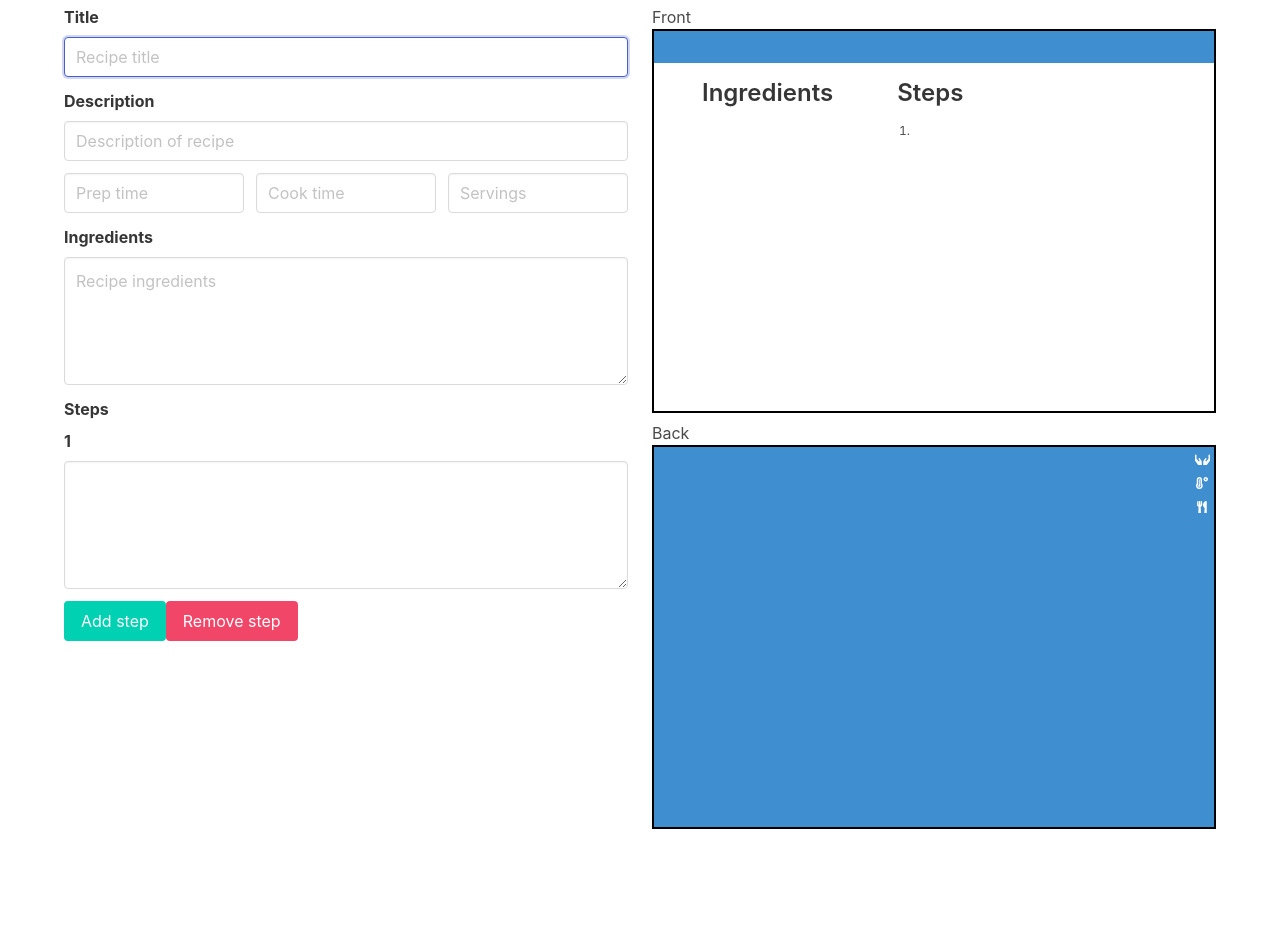
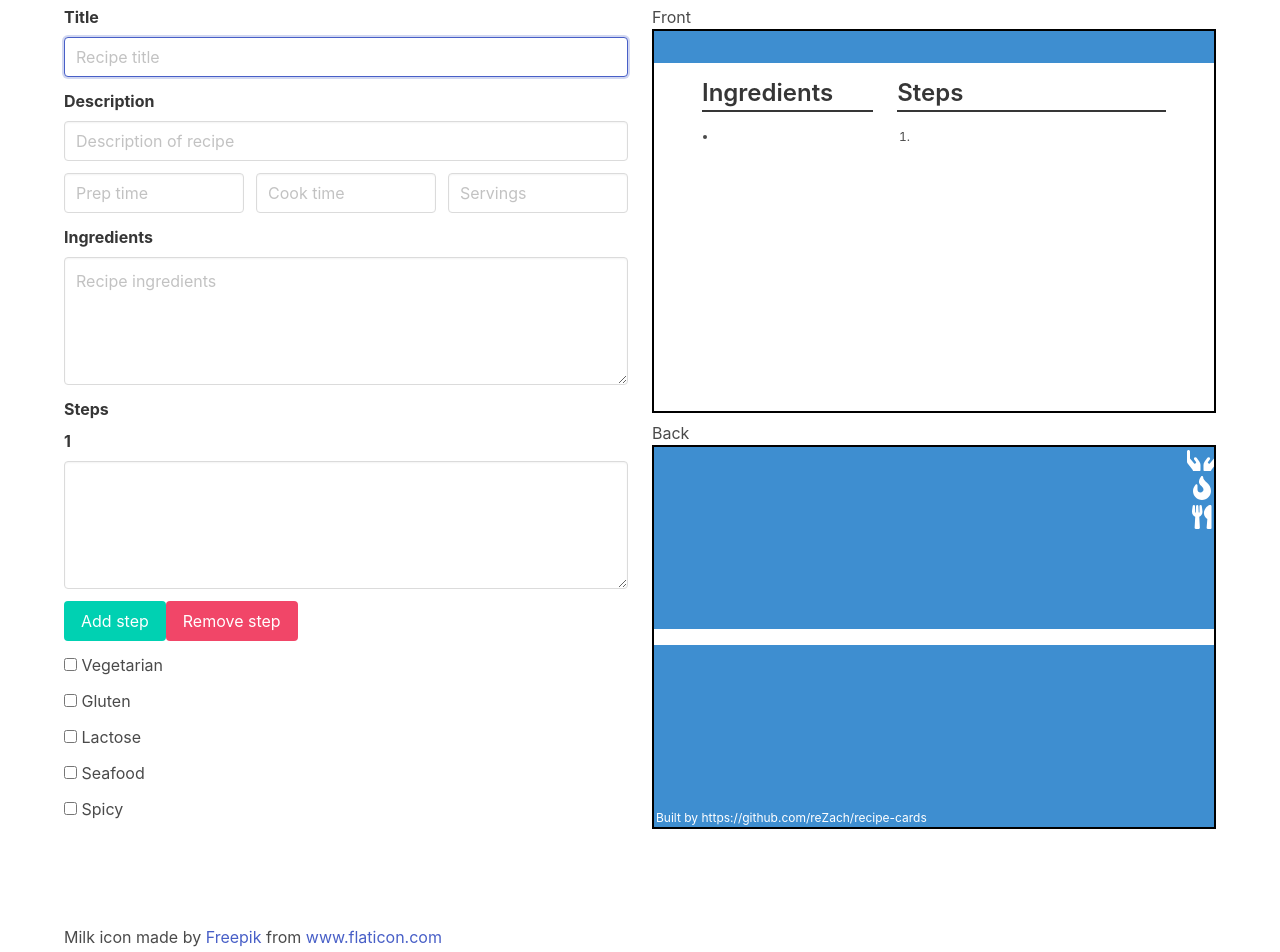
Before and after one commit to reZach/recipe-cards, a React (Create React App) app: page / in a window 1280 px wide. Shown: the part 260-1212 px from the top of the page. Before the commit the page ends 1137 px from the top, so only its background shows below. Built offline with nearby package versions, Linux system fonts and the light colour scheme.

Commit message:
adding dietary modifiers

```diff
--- a/src/App.css
+++ b/src/App.css
@@ -51,6 +51,15 @@
   min-height: 100%;
 }
 
+.badges {
+  position: absolute;
+  width: 200px;
+  top: 0px;
+  left: 0px;
+  text-align: left;
+  color: white;
+}
+
 .tiled-info {
   position: absolute;
   width: 200px;
@@ -59,3 +68,12 @@
   text-align: right;
   color: white;
 }
+
+.built-by {
+  position: absolute;
+  width: 100%;
+  bottom: 0px;
+  left: 2px;
+  text-align: left;
+  color: white;
+}
--- a/src/App.jsx
+++ b/src/App.jsx
@@ -1,4 +1,4 @@
-import logo from "./logo.svg";
+import milk from "./milk-bottle.svg";
 import * as React from "react";
 import "./App.css";
 import "bulma/css/bulma.css";
@@ -16,6 +16,11 @@ class App extends React.Component {
       servings: null,
       ingredients: "",
       steps: [""],
+      vegetarian: false,
+      gluten: false,
+      lactose: false,
+      seafood: false,
+      spicy: false,
     };
 
     this.setTitle = this.setTitle.bind(this);
@@ -27,6 +32,11 @@ class App extends React.Component {
     this.setStep = this.setStep.bind(this);
     this.addStep = this.addStep.bind(this);
     this.removeStep = this.removeStep.bind(this);
+    this.setVegetarian = this.setVegetarian.bind(this);
+    this.setGluten = this.setGluten.bind(this);
+    this.setLactose = this.setLactose.bind(this);
+    this.setSeafood = this.setSeafood.bind(this);
+    this.setSpicy = this.setSpicy.bind(this);
     this.renderSteps = this.renderSteps.bind(this);
     this.renderFrontPreview = this.renderFrontPreview.bind(this);
     this.renderBackPreview = this.renderBackPreview.bind(this);
@@ -53,21 +63,21 @@ class App extends React.Component {
     });
   }
 
-  setPrep(event){
+  setPrep(event) {
     const value = event.target.value;
     this.setState({
       prep: value,
     });
   }
 
-  setCook(event){
+  setCook(event) {
     const value = event.target.value;
     this.setState({
       cook: value,
     });
   }
 
-  setServings(event){
+  setServings(event) {
     const value = event.target.value;
     this.setState({
       servings: value,
@@ -105,6 +115,41 @@ class App extends React.Component {
     this.setState({ steps });
   }
 
+  setVegetarian(event) {
+    const value = event.target.checked;
+    this.setState({
+      vegetarian: value,
+    });
+  }
+
+  setGluten(event) {
+    const value = event.target.checked;
+    this.setState({
+      gluten: value,
+    });
+  }
+
+  setLactose(event) {
+    const value = event.target.checked;
+    this.setState({
+      lactose: value,
+    });
+  }
+
+  setSeafood(event) {
+    const value = event.target.checked;
+    this.setState({
+      seafood: value,
+    });
+  }
+
+  setSpicy(event) {
+    const value = event.target.checked;
+    this.setState({
+      spicy: value,
+    });
+  }
+
   renderSteps() {
     let steps = [];
 
@@ -140,13 +185,27 @@ class App extends React.Component {
           <div className="container">
             <div className="columns">
               <div className="column is-two-fifths">
-                <h4 className="title is-4 mb-4">Ingredients</h4>
-                {this.state.ingredients.split("\n").map((ingredient, index) => {
-                  return <div key={index}>{ingredient}</div>;
-                })}
+                <h4
+                  className="title is-4 mb-4 pb-1"
+                  style={{ borderBottom: "2px solid #363636" }}
+                >
+                  Ingredients
+                </h4>
+                <ul className="pl-4" style={{ listStyle: "disc" }}>
+                  {this.state.ingredients
+                    .split("\n")
+                    .map((value, index, array) => {
+                      return <li key={index}>{value}</li>;
+                    })}
+                </ul>
               </div>
               <div className="column is-three-fifths">
-                <h4 className="title is-4 mb-4">Steps</h4>
+                <h4
+                  className="title is-4 mb-4 pb-1"
+                  style={{ borderBottom: "2px solid #363636" }}
+                >
+                  Steps
+                </h4>
                 <ol type="1" className="pl-4">
                   {this.state.steps.map((value, index, array) => {
                     return <li key={index}>{value}</li>;
@@ -164,34 +223,72 @@ class App extends React.Component {
     return (
       <div className="container card-preview">
         <section class="hero is-info is-fullheight">
-          <div class="hero-body">
-            <div class="container">
-              <h1 class="title has-text-centered">{this.state.title}</h1>
-              <h2 class="subtitle has-text-centered">
+          <div class="hero-body pl-0 pr-0">
+            <div
+              class="container"
+              style={{ border: "6px solid white", backgroundColor: "white" }}
+            >
+              <h1 class="title has-text-centered" style={{ color: "#363636" }}>
+                {this.state.title}
+              </h1>
+              <h2
+                class="subtitle has-text-centered"
+                style={{ color: "#363636" }}
+              >
                 {this.state.description}
               </h2>
             </div>
           </div>
         </section>
+        <div className="badges">
+          {this.state.vegetarian ? (
+            <span class="icon">
+              <i class="fas fa-leaf fa-2x"></i>
+            </span>
+          ) : null}
+          {this.state.gluten ? (
+            <span class="icon">
+              <i class="fas fa-bread-slice fa-2x"></i>
+            </span>
+          ) : null}
+          {this.state.lactose ? (
+            <span class="icon">
+              <img src={milk} />
+            </span>
+          ) : null}
+          {this.state.seafood ? (
+            <span class="icon">
+              <i class="fas fa-fish fa-2x"></i>
+            </span>
+          ) : null}
+          {this.state.spicy ? (
+            <span class="icon">
+              <i class="fas fa-pepper-hot fa-2x"></i>
+            </span>
+          ) : null}
+        </div>
         <div className="tiled-info">
           <div>
             {this.state.prep}
             <span class="icon is-left">
-              <i class="fas fa-hands"></i>
+              <i class="fas fa-hands fa-2x"></i>
             </span>
           </div>
           <div>
             {this.state.cook}
             <span class="icon is-left">
-              <i class="fas fa-temperature-high"></i>
+              <i class="fas fa-fire fa-2x"></i>
             </span>
           </div>
           <div>
             {this.state.servings}
             <span class="icon is-left">
-              <i class="fas fa-utensils"></i>
+              <i class="fas fa-utensils fa-2x"></i>
             </span>
           </div>
+        </div>
+        <div className="built-by">
+          Built by https://github.com/reZach/recipe-cards
         </div>
       </div>
     );
@@ -368,6 +465,56 @@ class App extends React.Component {
                       </button>
                     </div>
                   </div>
+                  <div className="field">
+                    <label class="checkbox">
+                      <input
+                        type="checkbox"
+                        checked={this.state.vegetarian}
+                        onChange={this.setVegetarian}
+                      />{" "}
+                      Vegetarian
+                    </label>
+                  </div>
+                  <div className="field">
+                    <label class="checkbox">
+                      <input
+                        type="checkbox"
+                        checked={this.state.gluten}
+                        onChange={this.setGluten}
+                      />{" "}
+                      Gluten
+                    </label>
+                  </div>
+                  <div className="field">
+                    <label class="checkbox">
+                      <input
+                        type="checkbox"
+                        checked={this.state.lactose}
+                        onChange={this.setLactose}
+                      />{" "}
+                      Lactose
+                    </label>
+                  </div>
+                  <div className="field">
+                    <label class="checkbox">
+                      <input
+                        type="checkbox"
+                        checked={this.state.seafood}
+                        onChange={this.setSeafood}
+                      />{" "}
+                      Seafood
+                    </label>
+                  </div>
+                  <div className="field">
+                    <label class="checkbox">
+                      <input
+                        type="checkbox"
+                        checked={this.state.spicy}
+                        onChange={this.setSpicy}
+                      />{" "}
+                      Spicy
+                    </label>
+                  </div>
                 </form>
               </div>
               <div className="column is-half">
@@ -383,6 +530,23 @@ class App extends React.Component {
             </div>
           </div>
         </section>
+        <section className="section">
+          <div className="container">
+            <div>
+              Milk icon made by{" "}
+              <a
+                href="https://www.flaticon.com/authors/freepik"
+                title="Freepik"
+              >
+                Freepik
+              </a>{" "}
+              from{" "}
+              <a href="https://www.flaticon.com/" title="Flaticon">
+                www.flaticon.com
+              </a>
+            </div>
+          </div>
+        </section>
       </React.Fragment>
     );
   }
```
Also changed, not shown: src/milk-bottle.svg (added), 1 other file (tests, documents, lock files or other folders).
